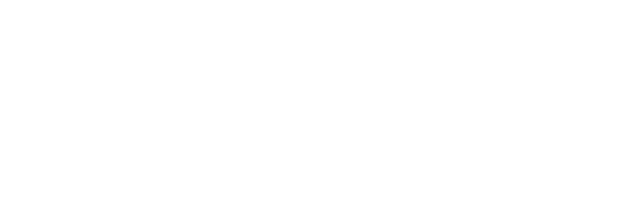
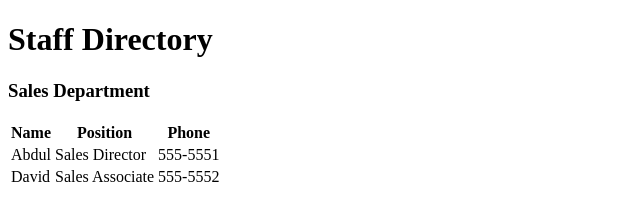
Before and after one commit to ggfalloon/staff-list, a plain HTML site: page staff_page.html in a window 1280 px wide. Shown: the whole page, without its empty margins (0-640 px from the left). Drawn offline with Linux system fonts and the light colour scheme.

Commit message:
sales department table

```diff
--- a/staff_page.html
+++ b/staff_page.html
@@ -10,6 +10,32 @@
 </head>
 
 <body>
+    <header>
+        <h1>Staff Directory</h1>
+    </header>
+
+    <main>
+        <h3>Sales Department</h3>
+        <table>
+            <tr>
+                <th>Name</th>
+                <th>Position</th>
+                <th>Phone</th>
+            </tr>
+            <tr>
+                <td>Abdul</td>
+                <td>Sales Director</td>
+                <td>555-5551</td>
+            </tr>
+            <tr>
+                <td>David</td>
+                <td>Sales Associate</td>
+                <td>555-5552</td>
+            </tr>
+
+
+        </table>
+    </main>
 
 </body>
 
```
